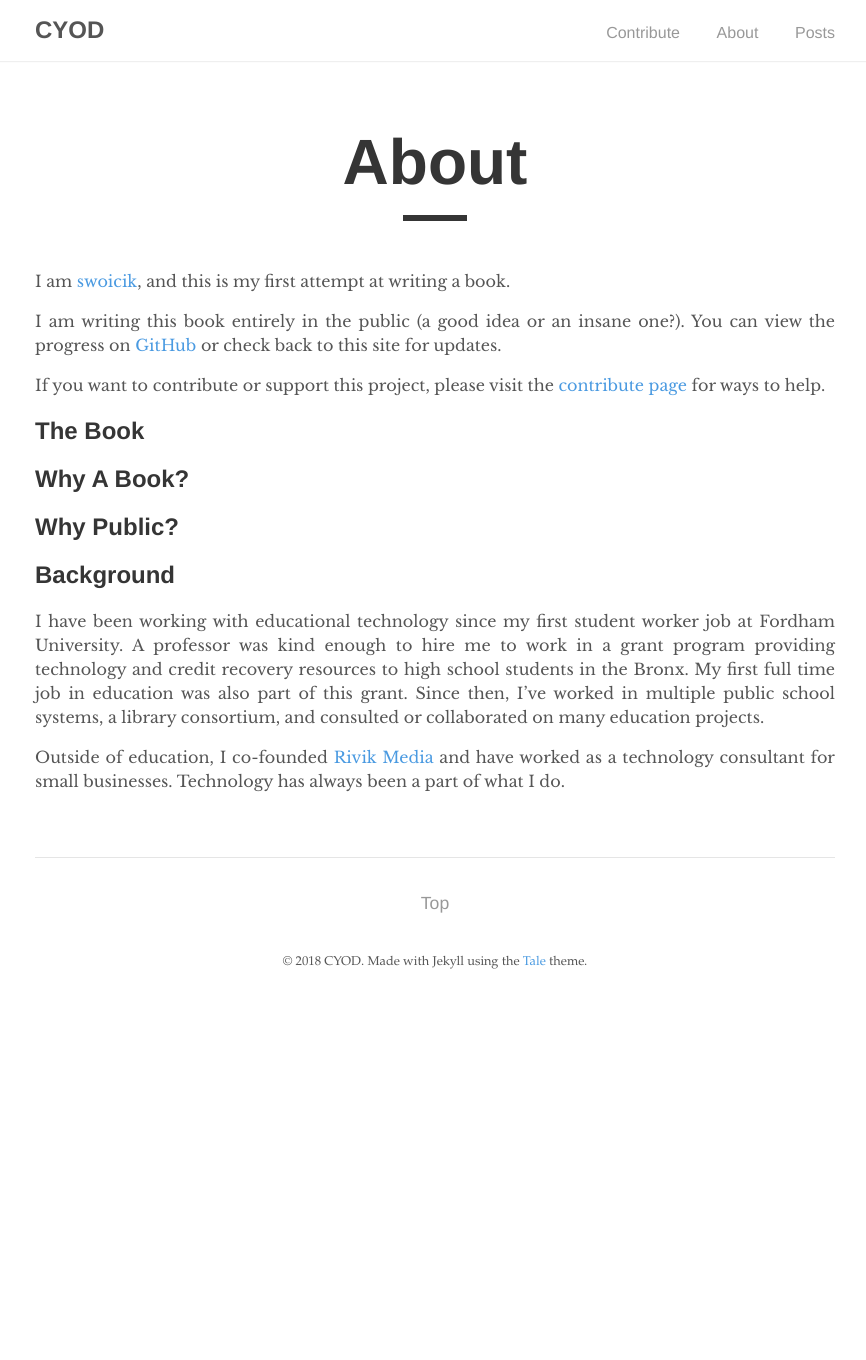
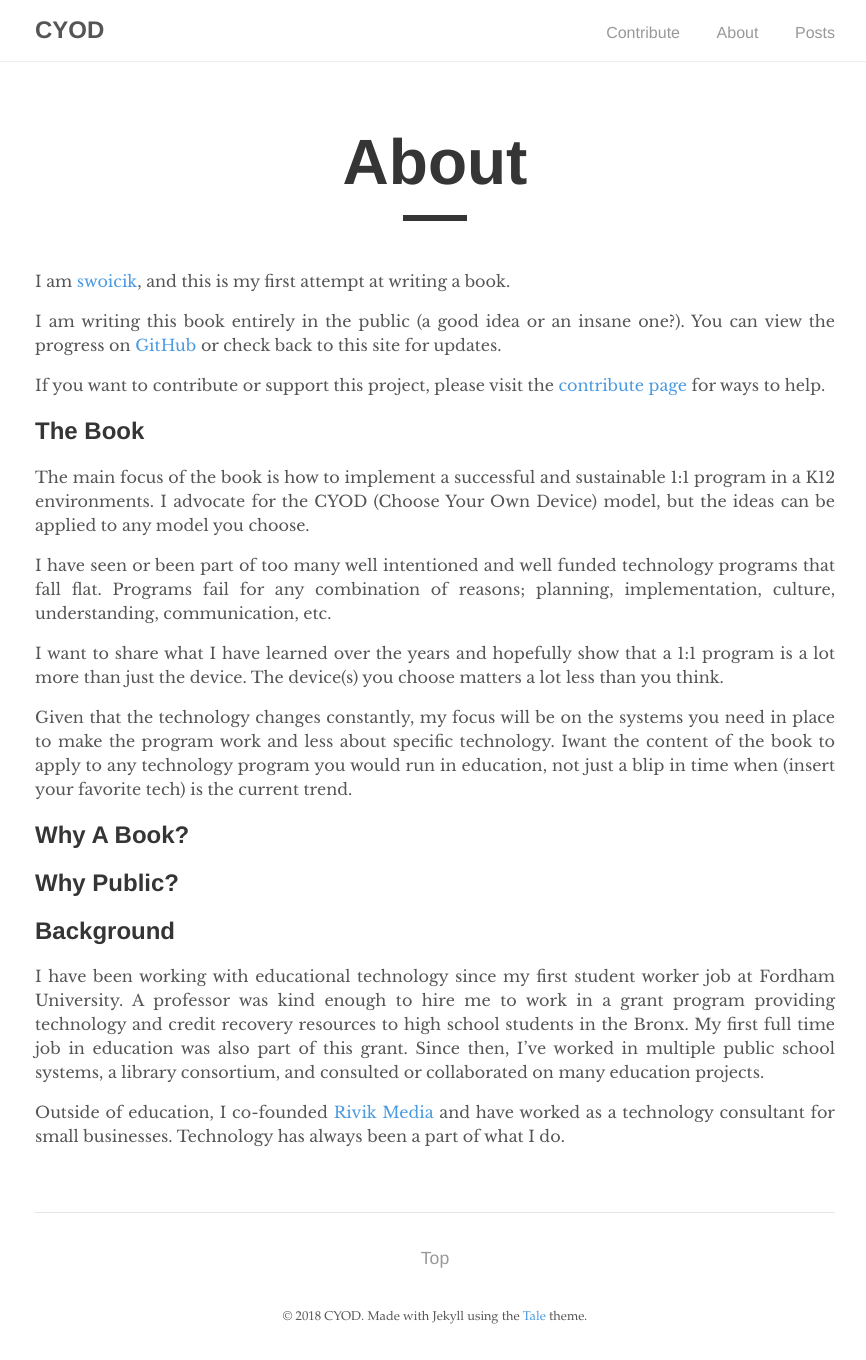
Before and after one commit to swoicik/book-cyod, a Jekyll site: the page built from about.md, in a window 1280 px wide. Shown: the whole page, without its empty margins (205-1071 px from the left). Built offline with Jekyll 4.4.1, drawn with Linux system fonts in a browser that asks for light colours; before the commit the page ends 1005 px from its top, so only the background shows below that.

Commit message:
updated The Book section

```diff
--- a/about.md
+++ b/about.md
@@ -11,7 +11,13 @@ I am writing this book entirely in the public (a good idea or an insane one?). Y
 If you want to contribute or support this project, please visit the [contribute page](/cyod/contribute) for ways to help.
 
 ## The Book
+The main focus of the book is how to implement a successful and sustainable 1:1 program in a K12 environments. I advocate for the CYOD (Choose Your Own Device) model, but the ideas can be applied to any model you choose.
 
+I have seen or been part of too many well intentioned and well funded technology programs that fall flat. Programs fail for any combination of reasons; planning, implementation, culture, understanding, communication, etc.
+
+I want to share what I have learned over the years and hopefully show that a 1:1 program is a lot more than just the device. The device(s) you choose matters a lot less than you think.
+
+Given that the technology changes constantly, my focus will be on the systems you need in place to make the program work and less about specific technology. Iwant the content of the book to apply to any technology program you would run in education, not just a blip in time when (insert your favorite tech) is the current trend.
 
 ## Why A Book?
 
```
